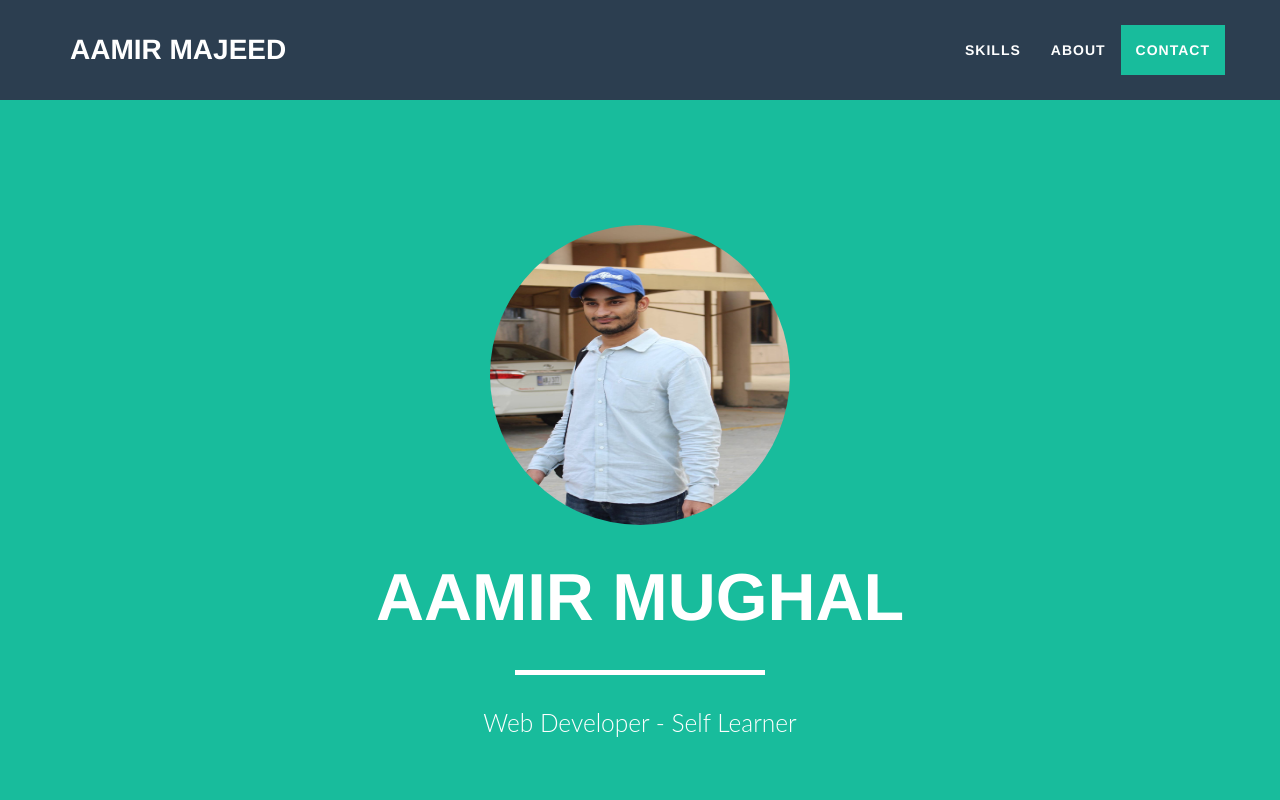
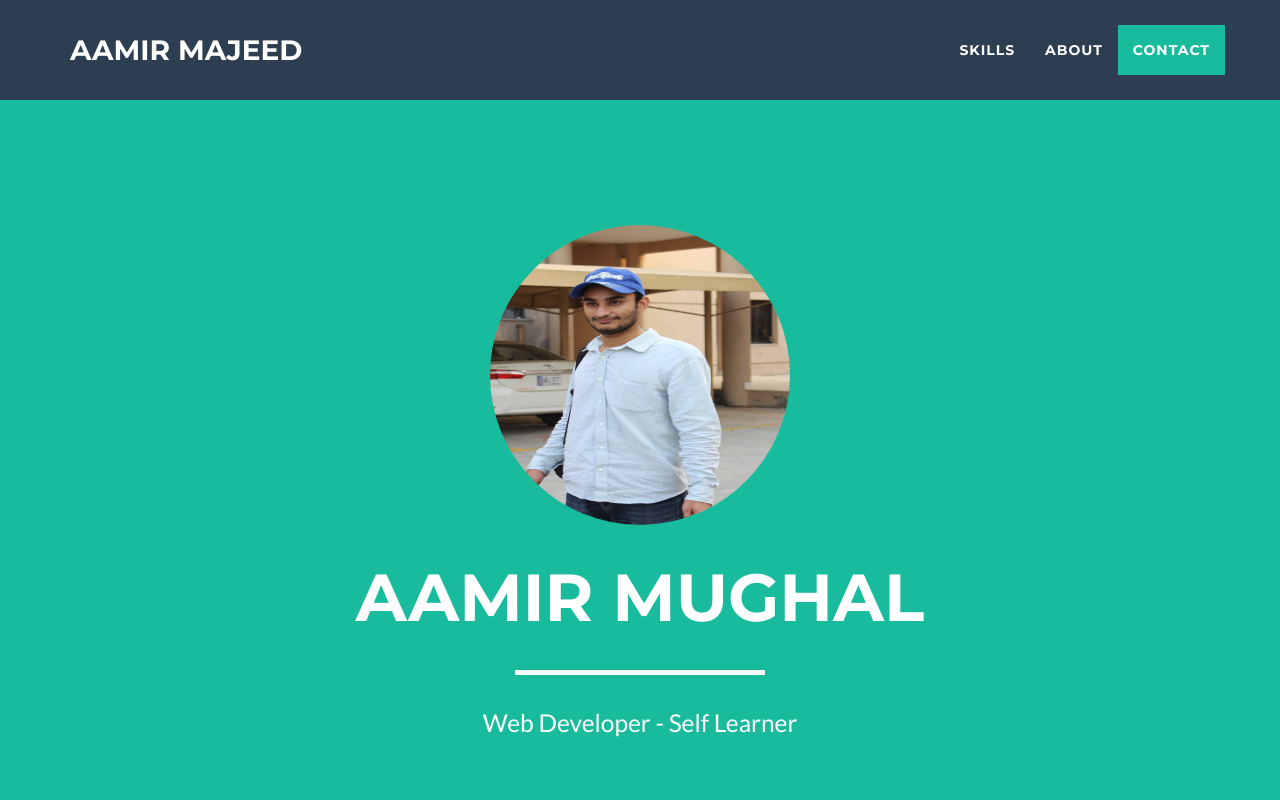
Before and after one commit to ohyesaamir/ohyesaamir.github.io, a website: page index.html in a window 1280 px wide. Shown: the top 800 px of the page. Drawn offline with nearby package versions, Linux system fonts and the light colour scheme.

Commit message:
Update index.html

```diff
--- a/index.html
+++ b/index.html
@@ -19,8 +19,8 @@
 
     <!-- Custom Fonts -->
     <link href="vendor/font-awesome/css/font-awesome.min.css" rel="stylesheet" type="text/css">
-    <!-- <link href="https://fonts.googleapis.com/css?family=Montserrat:400,700" rel="stylesheet" type="text/css"> -->
-    <!-- <link href="https://fonts.googleapis.com/css?family=Lato:400,700,400italic,700italic" rel="stylesheet" type="text/css"> -->
+    <link href="https://fonts.googleapis.com/css?family=Montserrat:400,700" rel="stylesheet" type="text/css">
+    <link href="https://fonts.googleapis.com/css?family=Lato:400,700,400italic,700italic" rel="stylesheet" type="text/css">
 
     <style>
 
```
